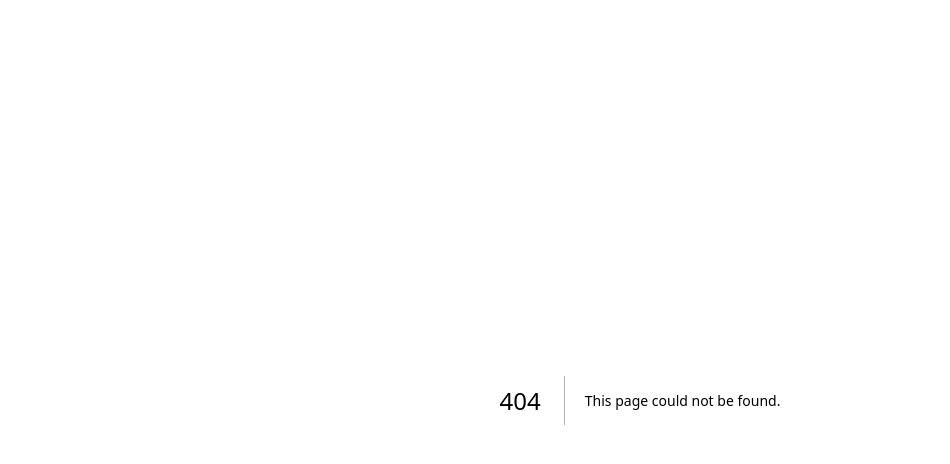
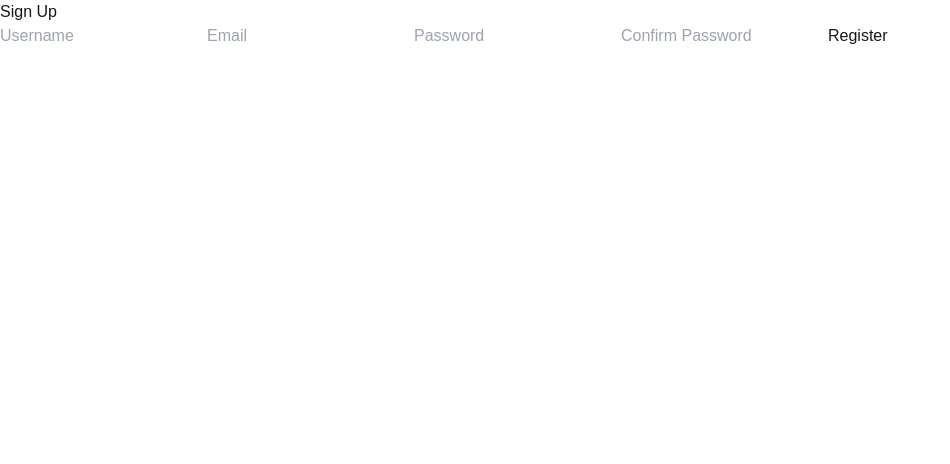
Before and after one commit to Meeting-Match/mm-ui, a Next.js app in the folder mm_ui/: page /signup in a window 1280 px wide. Before the commit this address had no page. Shown: the top 464 px of the page, without its empty margins (0-950 px from the left). Built offline with nearby package versions, Linux system fonts and the light colour scheme.

Commit message:
Create signin page, signup page, and logout component.

```diff
--- /dev/null
+++ b/mm_ui/src/app/signup/page.js
@@ -0,0 +1,83 @@
+"use client";
+import React, { useState } from 'react';
+import { useRouter } from 'next/navigation';
+
+function SignUp() {
+  const [username, setUsername] = useState('');
+  const [email, setEmail] = useState('');
+  const [password, setPassword] = useState('');
+  const [confirmPass, setConfirmPass] = useState('');
+  const [error, setError] = useState('');
+  const router = useRouter();
+
+  const handleSignUp = async (e) => {
+    e.preventDefault();
+    setError(''); // Reset error message
+    if (confirmPass !== password) {
+      setError('Passwords do not match.');
+    }
+    else {
+      try {
+        const response = await fetch('http://localhost:8001/register/', {
+          method: 'POST',
+          headers: { 'Content-Type': 'application/json' },
+          body: JSON.stringify({ username, password, email}),
+        });
+
+        if (!response.ok) {
+          throw new Error('Registration failed');
+        }
+
+        const data = await response.json();
+        console.log(data)
+
+        console.log('New user registered!');
+        router.push('/signin');
+
+      } catch (err) {
+        setError('There was an error with registration.');
+        console.error(err);
+      }
+    }
+  };
+
+  return (
+    <div>
+      <h2>Sign Up</h2>
+      <form onSubmit={handleSignUp}>
+        <input
+          type="username"
+          value={username}
+          onChange={(e) => setUsername(e.target.value)}
+          placeholder="Username"
+          required
+        />
+        <input
+          type="email"
+          value={email}
+          onChange={(e) => setEmail(e.target.value)}
+          placeholder="Email"
+          required
+        />
+        <input
+          type="password"
+          value={password}
+          onChange={(e) => setPassword(e.target.value)}
+          placeholder="Password"
+          required
+        />
+        <input
+          type="password"
+          value={confirmPass}
+          onChange={(e) => setConfirmPass(e.target.value)}
+          placeholder="Confirm Password"
+          required
+        />
+        <button type="submit">Register</button>
+      </form>
+      {error && <p style={{ color: 'red' }}>{error}</p>}
+    </div>
+  );
+}
+
+export default SignUp;
```
Also changed, not shown: mm_ui/src/app/components/logout-btn.js (added, +24 -0 lines), mm_ui/src/app/signin/page.js (added, +69 -0 lines).
